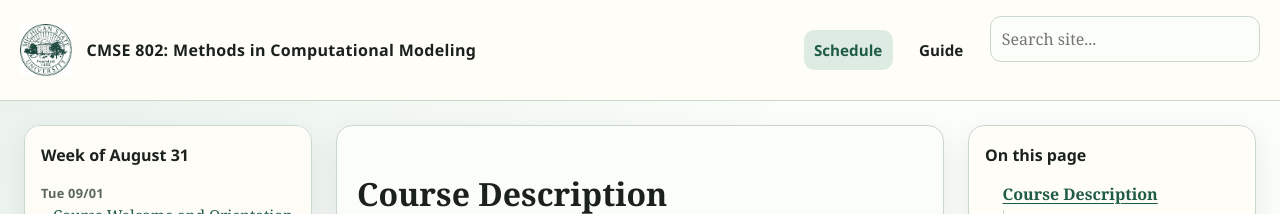
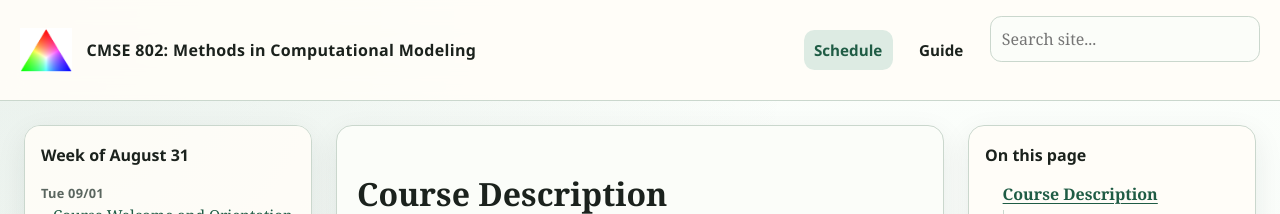
Before and after one commit to msu-cmse-courses/cmse802-FS26, a Jekyll site: the page built from index.md, in a window 1280 px wide. Shown: the top 214 px of the page. Built offline with Jekyll 4.4.1, drawn with Linux system fonts in a browser that asks for light colours.

Commit message:
fixing logo

```diff
--- a/_layouts/default.html
+++ b/_layouts/default.html
@@ -550,7 +550,7 @@
   <header class="top-nav">
     <div class="nav-left">
       <a href="{{ '/' | relative_url }}" aria-label="Go to the schedule home page">
-        <img src="{{ '/assets/img/MSU.png' | relative_url }}" alt="Michigan State University logo">
+        <img src="{{ '/assets/img/logo.png' | relative_url }}" alt="Michigan State University logo">
       </a>
       <div class="site-title">{{ site.title | default: "Course Website" }}</div>
     </div>
```
